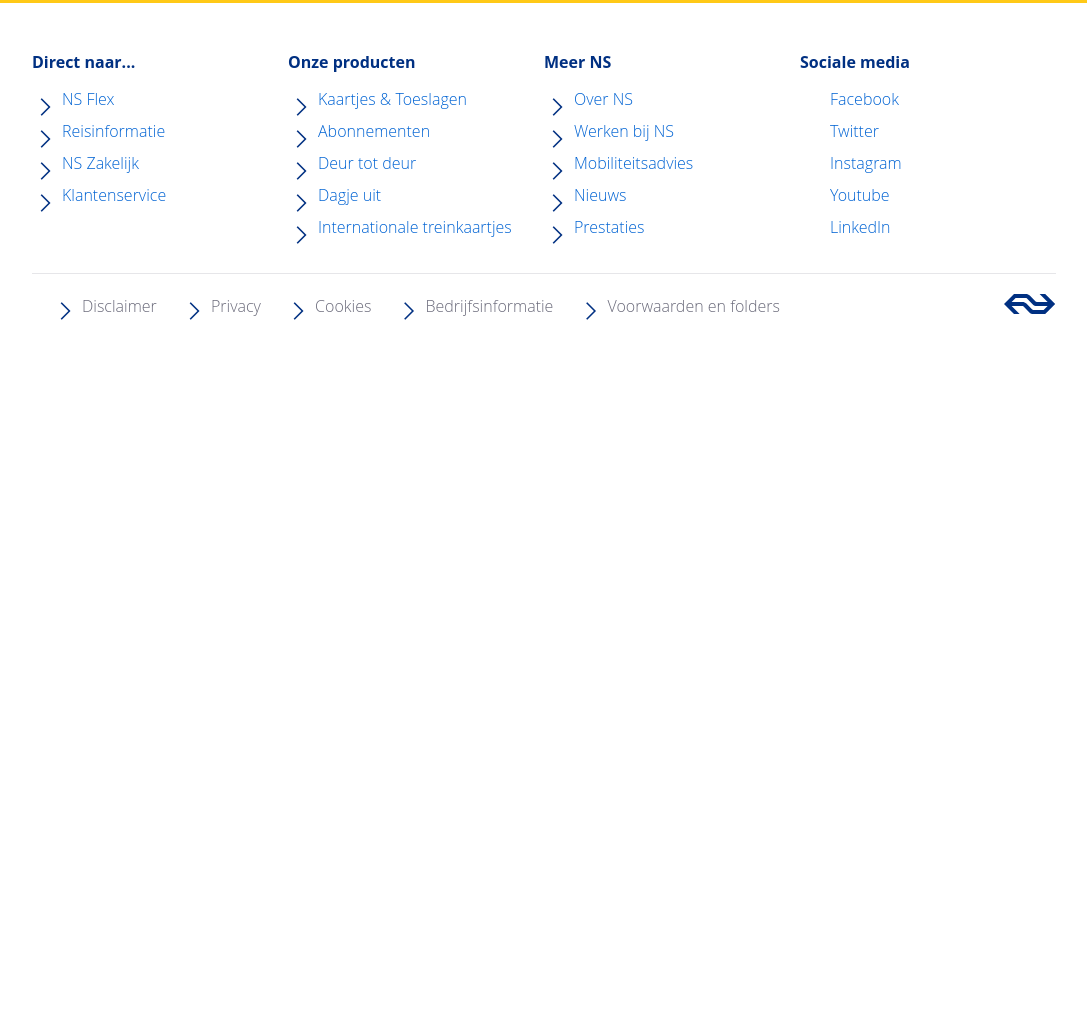
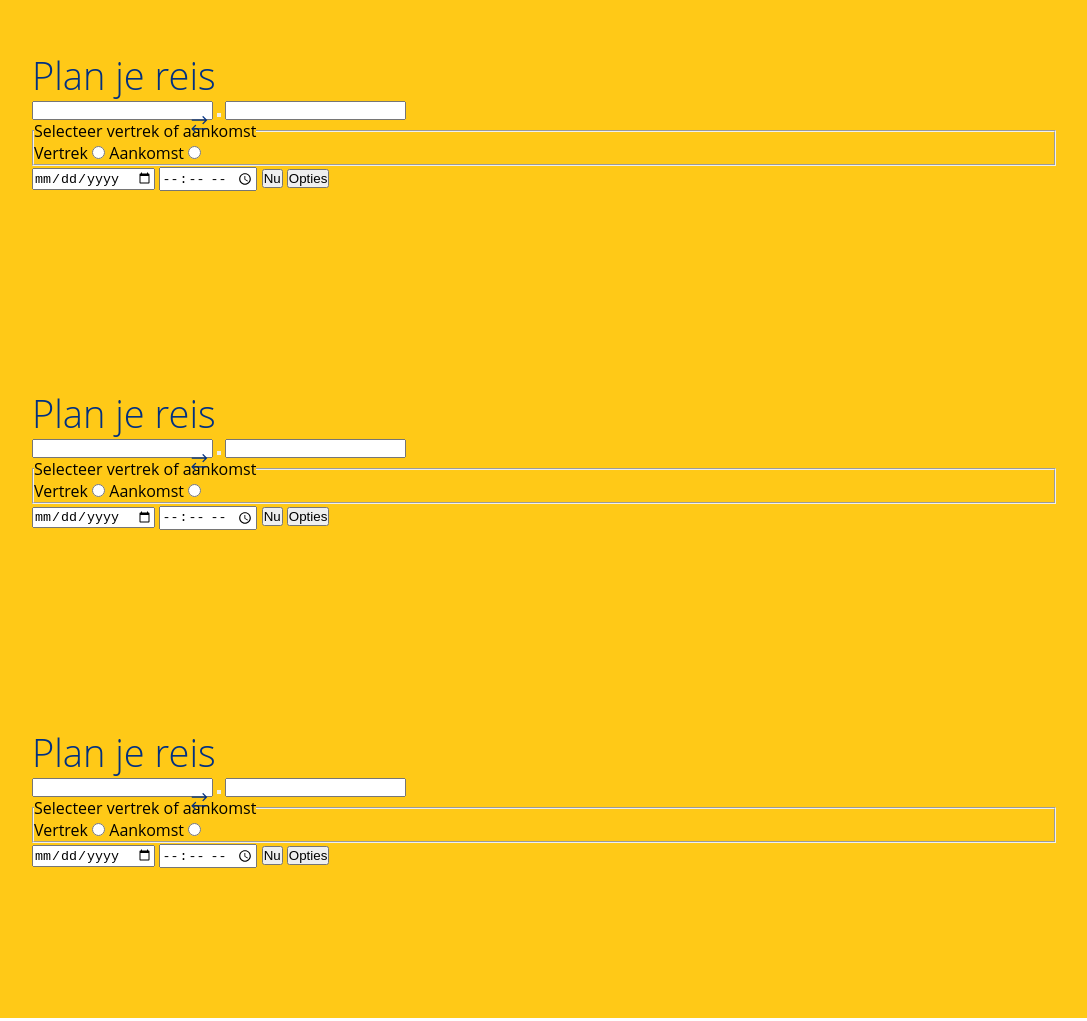
Before and after one commit to Mbdehaan/Ns.nl-School-project, a website: page public/index.html in a window 1280 px wide. Shown: the part 441-1462 px from the top of the page, without its empty margins (96-1183 px from the left). Before the commit the page ends 808 px from the top, so only its background shows below. Drawn offline with nearby package versions, Linux system fonts and the light colour scheme.

Commit message:
opgeschoont - er zijn nog bugs

```diff
--- a/dev/js/scripts.js
+++ b/dev/js/scripts.js
@@ -1,3 +1,18 @@
+
+$(function() { // Menu is closed!
+    $('.menu_closed').click(function() {
+        $('.menu_closed').toggle();
+        $('.menu_open').toggle();
+
+        $('.header').addClass("header--active");
+
+        $('.navigation').delay(600).fadeToggle(200);
+
+    });
+});
+
+
+
 
 $(function() { //menu is open!
     $('.menu_open').click(function() {
@@ -11,17 +26,6 @@
     });
 });
 
-$(function() { // Menu is closed!
-    $('.menu_closed').click(function() {
-        $('.menu_closed').toggle();
-        $('.menu_open').toggle();
-
-        $('.header').addClass("header--active");
-
-        $('.navigation').delay(600).fadeToggle(200);
-
-    });
-});
 
 
 $(document).ready(function(){
--- a/public/index.html
+++ b/public/index.html
@@ -29,12 +29,10 @@
 
             <ul>
                 <li>
-                    <div class="menu_control">
-                        <a href="#">
-                            <span class="menu_closed"><i class="las la-bars"></i>Menu</span>
-                            <span class="menu_open"><i class="las la-times"></i>Close</span>
-                        </a>
-                    </div>
+                    <ul id="menu_control">
+                        <li class="menu_closed"><i class="las la-bars"></i>Menu</li>
+                        <li class="menu_open"><i class="las la-times"></i>Close</li>
+                    </ul>
                 <section class="navigation" id="tabs">
                     <div class="header_container-closed">
                         <nav id="main_menu">
@@ -444,6 +442,110 @@
 
 
 
+
+
+
+<section class="reisplanner fullwidth">
+    <div class="container planner">
+        <form action="">
+            <h1>Plan je reis</h1>
+
+            <div id="locatie_input">
+                <input type="text" name="van" id="van">
+                <button><i class="la la-exchange-alt"></i></button>
+                <input type="text" name="naar" id="naar">
+            </div>
+
+            <fieldset>
+                <legend>Selecteer vertrek of aankomst</legend>
+                <label for="vertrek">Vertrek</label>
+                <input type="radio" name="vertrek" id="vertrek">
+                <label for="vertrek">Aankomst</label>
+                <input type="radio" name="aankomst" id="aankomst">
+            </fieldset>
+
+            <input type="date" name="datum" id="datum">
+            <input type="time" name="time" id="time">
+
+            <button>Nu</button>
+            <button>Opties</button>
+
+
+        </form>
+
+    </div>
+</section>
+
+
+
+
+
+<section class="reisplanner fullwidth">
+    <div class="container planner">
+        <form action="">
+            <h1>Plan je reis</h1>
+
+            <div id="locatie_input">
+                <input type="text" name="van" id="van">
+                <button><i class="la la-exchange-alt"></i></button>
+                <input type="text" name="naar" id="naar">
+            </div>
+
+            <fieldset>
+                <legend>Selecteer vertrek of aankomst</legend>
+                <label for="vertrek">Vertrek</label>
+                <input type="radio" name="vertrek" id="vertrek">
+                <label for="vertrek">Aankomst</label>
+                <input type="radio" name="aankomst" id="aankomst">
+            </fieldset>
+
+            <input type="date" name="datum" id="datum">
+            <input type="time" name="time" id="time">
+
+            <button>Nu</button>
+            <button>Opties</button>
+
+
+        </form>
+
+    </div>
+</section>
+
+
+
+
+
+<section class="reisplanner fullwidth">
+    <div class="container planner">
+        <form action="">
+            <h1>Plan je reis</h1>
+
+            <div id="locatie_input">
+                <input type="text" name="van" id="van">
+                <button><i class="la la-exchange-alt"></i></button>
+                <input type="text" name="naar" id="naar">
+            </div>
+
+            <fieldset>
+                <legend>Selecteer vertrek of aankomst</legend>
+                <label for="vertrek">Vertrek</label>
+                <input type="radio" name="vertrek" id="vertrek">
+                <label for="vertrek">Aankomst</label>
+                <input type="radio" name="aankomst" id="aankomst">
+            </fieldset>
+
+            <input type="date" name="datum" id="datum">
+            <input type="time" name="time" id="time">
+
+            <button>Nu</button>
+            <button>Opties</button>
+
+
+        </form>
+
+    </div>
+</section>
+
         <!--Planner-->
         <!--Banner(hero)-->
         <!--Linkblokken-->
--- a/public/js/scripts.js
+++ b/public/js/scripts.js
@@ -1,3 +1,18 @@
+
+$(function() { // Menu is closed!
+    $('.menu_closed').click(function() {
+        $('.menu_closed').toggle();
+        $('.menu_open').toggle();
+
+        $('.header').addClass("header--active");
+
+        $('.navigation').delay(600).fadeToggle(200);
+
+    });
+});
+
+
+
 
 $(function() { //menu is open!
     $('.menu_open').click(function() {
@@ -11,17 +26,6 @@
     });
 });
 
-$(function() { // Menu is closed!
-    $('.menu_closed').click(function() {
-        $('.menu_closed').toggle();
-        $('.menu_open').toggle();
-
-        $('.header').addClass("header--active");
-
-        $('.navigation').delay(600).fadeToggle(200);
-
-    });
-});
 
 
 $(document).ready(function(){
```
Also changed, not shown: dev/components/header.html (+4 -6 lines), dev/index.html (+3 -1 lines), dev/sass/style.sass (+18 -23 lines), public/components.html (+0 -7 lines), public/css/style.css, 1 other file.
